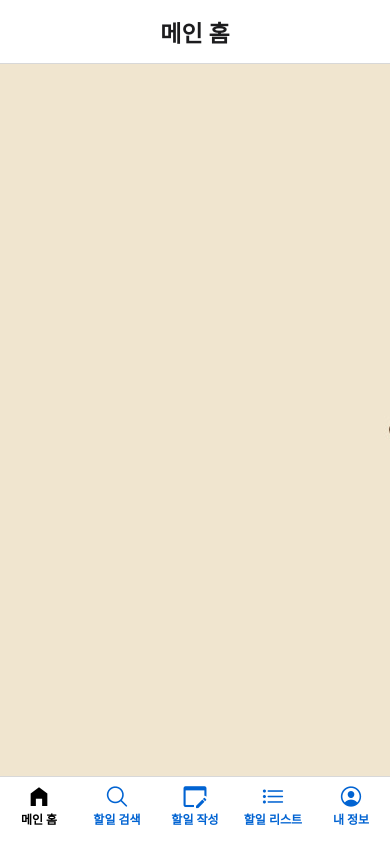
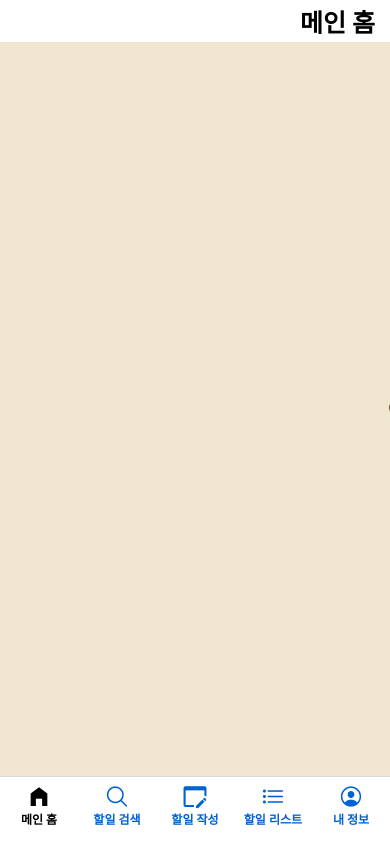
Before and after one commit to HJk29/todo-app-0625, a React Native app: screen / in a window 390 px wide. Built offline with nearby package versions, Linux system fonts and the light colour scheme.

Commit message:
커스텀 헤더 구현

```diff
--- a/App.js
+++ b/App.js
@@ -1,14 +1,32 @@
-import { StyleSheet } from 'react-native';
+import { StyleSheet, View, Text, StatusBar, Dimensions } from "react-native";
 import { NavigationContainer } from '@react-navigation/native';
 import { createNativeStackNavigator } from '@react-navigation/native-stack';
 import { createBottomTabNavigator } from '@react-navigation/bottom-tabs';
 import React from "react";
 import tabConfig from './configs/tabConfig.js';
 import { TodosProvider } from './components/TodosProvider.js';
+import { SafeAreaView } from 'react-native-safe-area-context';
+
+const { width, height } = Dimensions.get("window");
+
+const CustomHeader = ({ title }) => {
+  return (
+    <>
+      {/* 개발할 때 SafeAreaView는 필수 */}
+      <SafeAreaView>
+        <StatusBar barStyle="dark-content" backgroundColor="#fff" />
+        <View style={styles.headerBox}>
+          <Text style={styles.headerTitle}>{title}</Text>
+        </View>
+      </SafeAreaView>
+    </>
+  )
+}
 
 // 네비게이션 스택
 const Stack = createNativeStackNavigator();
 const Tab = createBottomTabNavigator();
+
 
 
 // 앱 컴포넌트
@@ -53,7 +71,10 @@
               key={routeConfig.name}
               name={routeConfig.name}
               component={routeConfig.component}
-              options={{ title: routeConfig.title }}
+              options={{
+                title: routeConfig.title,
+                header: () => <CustomHeader title={routeConfig.title} />
+              }}
             />
           ))}
         </Tab.Navigator>
@@ -62,3 +83,22 @@
 
   );
 }
+const styles = StyleSheet.create({
+  container: {
+    flex: 1,
+    backgroundColor: "#fff",
+    alignItems: "center",
+    justifyContent: "center",
+  },
+  headerBox: {
+    height: height * 0.05,
+    backgroundColor: "#fff",
+    justifyContent: "center",
+    alignItems: "flex-end",
+  },
+  headerTitle: {
+    fontSize: 25,
+    fontWeight: "bold",
+    marginRight: 15,
+  },
+});
```
